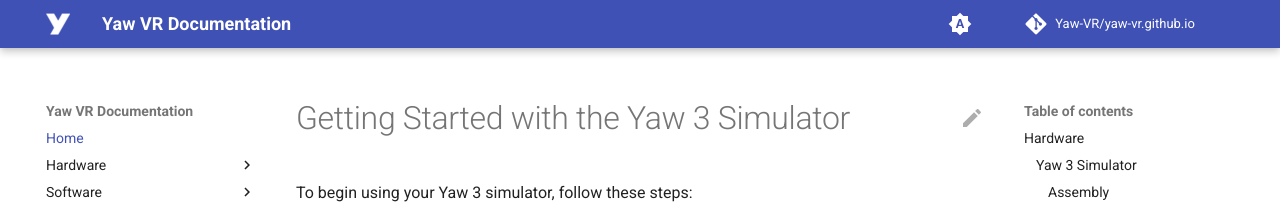
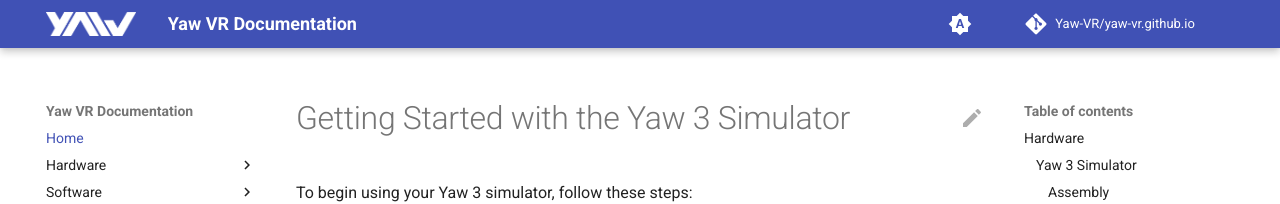
Before and after one commit to Yaw-VR/yaw-vr.github.io, an MkDocs documentation site: the page built from docs/index.md, in a window 1280 px wide. Shown: the top 204 px of the page. Built offline with MkDocs 1.6.1 and Material for MkDocs 9.7.7, drawn with Linux system fonts in a browser that asks for light colours; comment, search, counter and statistics services are not loaded.

Commit message:
Increase resolution of favicon and logo

```diff
--- a/mkdocs.yml
+++ b/mkdocs.yml
@@ -7,7 +7,7 @@
 edit_uri: edit/main/docs/
 theme:
   name: material
-  favicon: assets/yaw.png
+  favicon: assets/favicon/yaw_vr.png
   logo: assets/yaw.png
   icon:
     edit: material/pencil
```
Also changed, not shown: docs/assets/favicon/yaw_vr.png (added), docs/assets/yaw.png.
